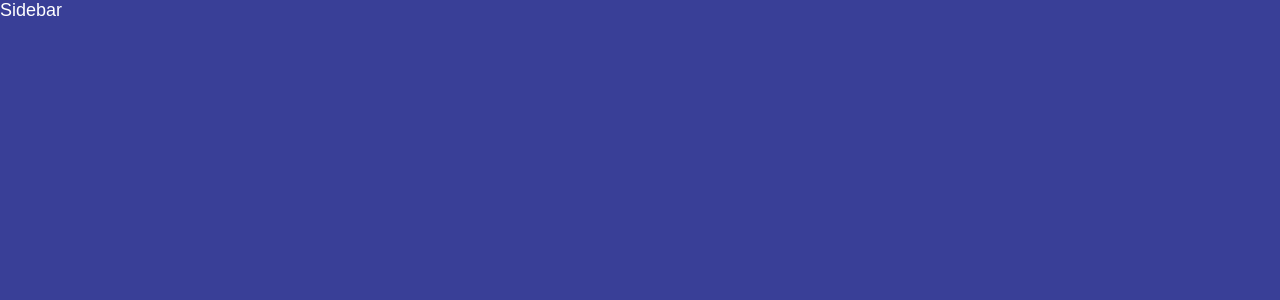
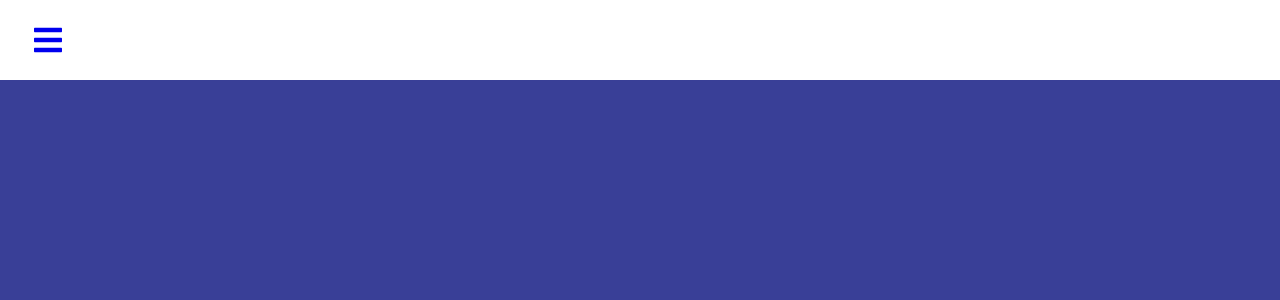
Before and after one commit to Muramatsu2602/eagle-edu-project, a React (Create React App) app in the folder web/: page /dashboard in a window 1280 px wide. Shown: the top 300 px of the page. Built offline with nearby package versions, Linux system fonts and the light colour scheme.

Commit message:
Start to implement sidebar

```diff
--- a/web/package.json
+++ b/web/package.json
@@ -8,8 +8,10 @@
     "@testing-library/user-event": "^12.1.10",
     "react": "^17.0.2",
     "react-dom": "^17.0.2",
+    "react-icons": "^4.2.0",
     "react-router-dom": "^5.2.0",
     "react-scripts": "4.0.3",
+    "styled-components": "^5.3.0",
     "web-vitals": "^1.0.1"
   },
   "scripts": {
--- a/web/src/components/Sidebar.js
+++ b/web/src/components/Sidebar.js
@@ -1,7 +1,36 @@
 import react from "react";
+import { Link } from "react-router-dom";
+import styled from "styled-components";
+import * as FaIcons from "react-icons/fa";
+import * as AiIcons from "react-icons/ai";
+
+const Nav = styled.div`
+  background-color: var(--white);
+  height: 80px;
+  display: flex;
+  justify-content: flex-start;
+  align-items: center;
+`;
+
+const NavIcon = styled(Link)`
+  margin-left: 2rem;
+  font-size: 2rem;
+  height: 80px;
+  display: flex;
+  justify-content: flex-start;
+  align-items: center;
+`;
 
 const Sidebar = () => {
-  return <div>Sidebar</div>;
+  return (
+    <>
+      <Nav>
+        <NavIcon to="#">
+          <FaIcons.FaBars />
+        </NavIcon>
+      </Nav>
+    </>
+  );
 };
 
 export default Sidebar;
--- a/web/src/pages/dashboard/index.js
+++ b/web/src/pages/dashboard/index.js
@@ -1,11 +1,13 @@
 import React, { useState, useEffect } from "react";
+import { BrowserRouter as Router, Switch, Route } from "react-router-dom";
+
 import Sidebar from "../../components/Sidebar";
 
 function Dashboard() {
   return (
-    <>
+    <Router>
       <Sidebar />
-    </>
+    </Router>
   );
 }
 
```
Also changed, not shown: web/src/components/SidebarData.js (+56 -0 lines), 2 other files (tests, documents, lock files or other folders).
